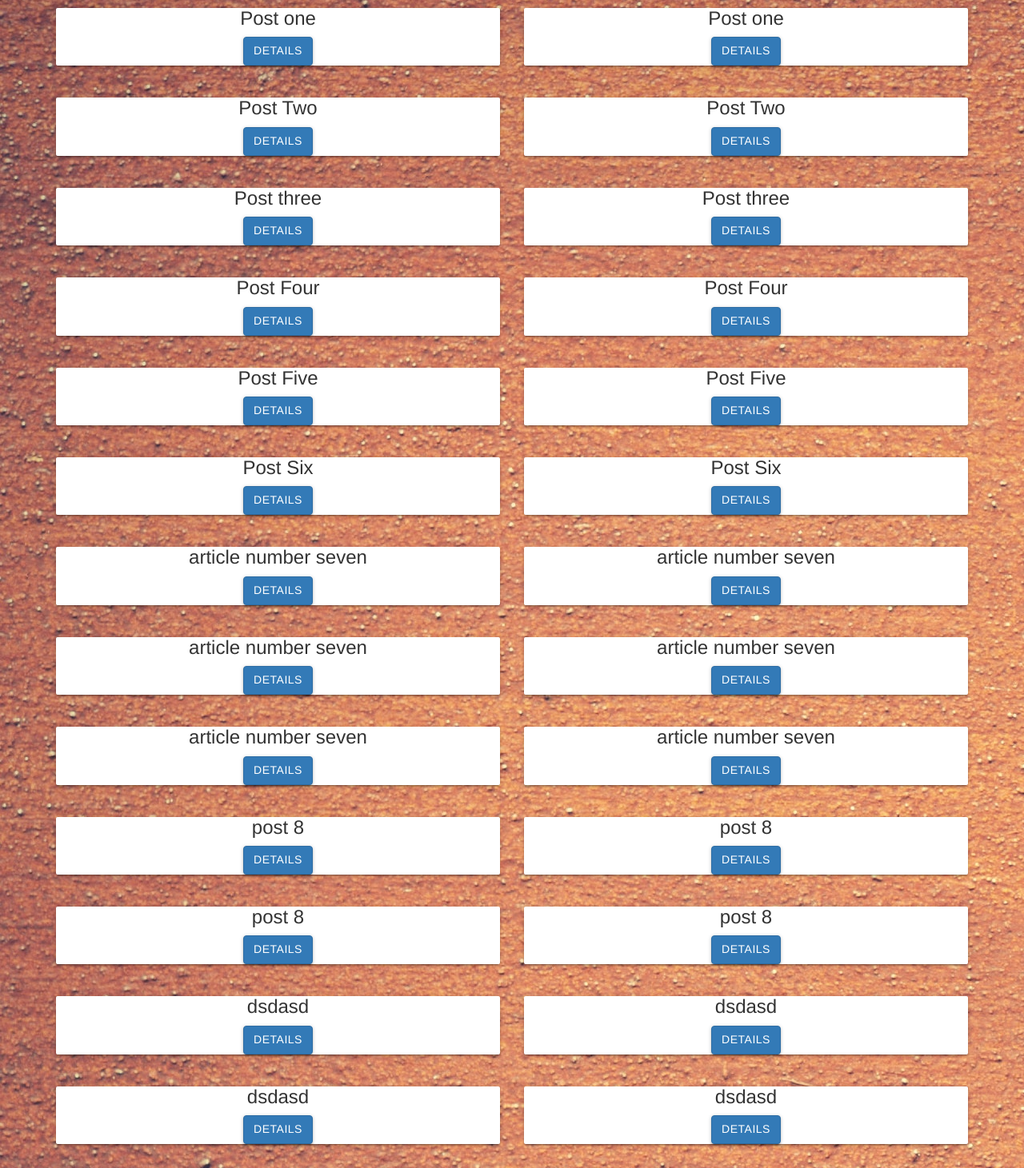
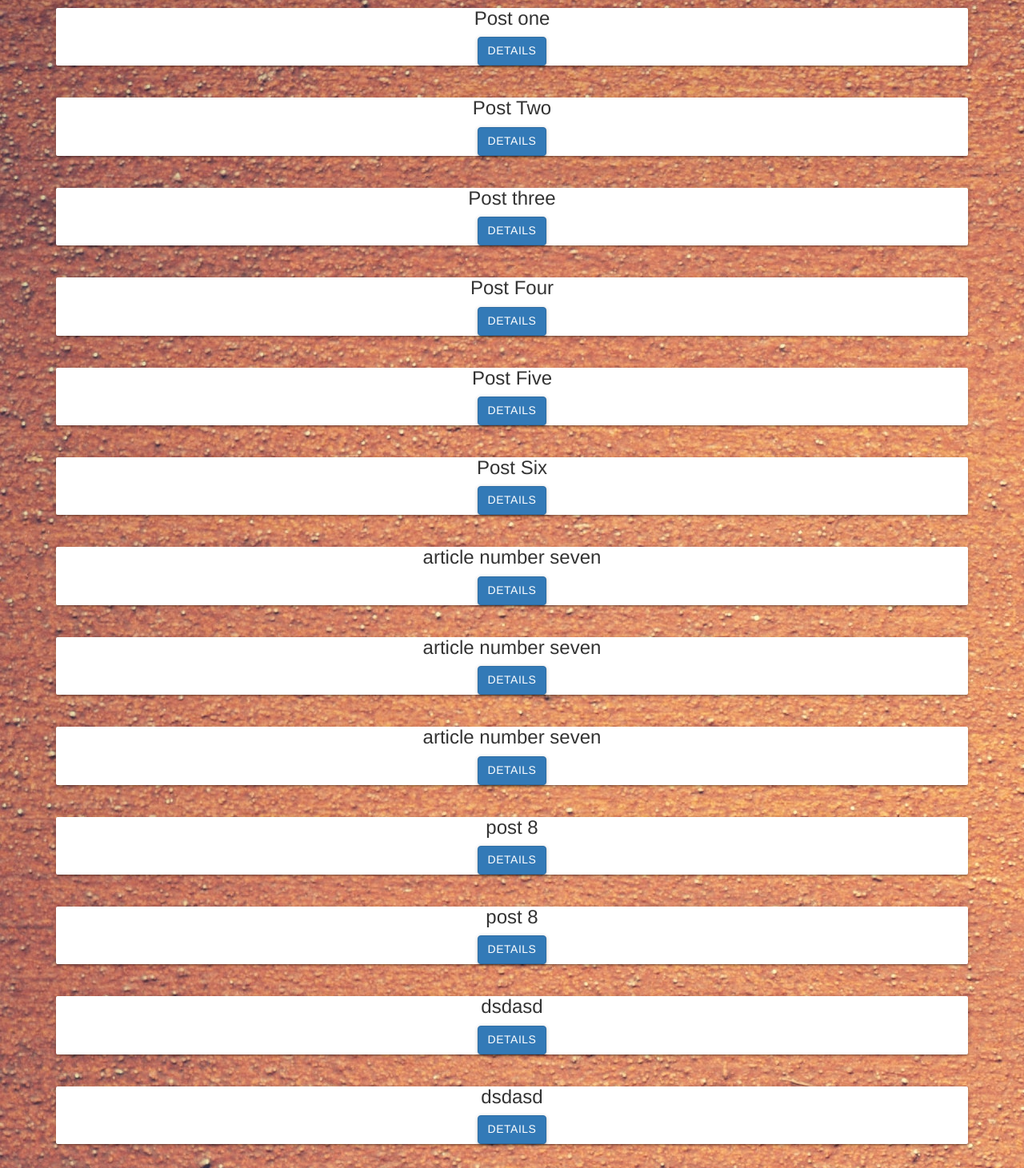
Before and after one commit to Apurvakulkarni06/Blog_application, a Django app: page /blog/ in a window 1280 px wide. Shown: the part 84-1545 px from the top of the page at 80% size. Run offline with Django 3.2, Linux system fonts and the light colour scheme; data comes from the database, SQL or seed files in the repository; some libraries are stand-ins or nearby versions.

Commit message:
changed listing look

```diff
--- a/blog/templates/blog/index.html
+++ b/blog/templates/blog/index.html
@@ -5,7 +5,7 @@
 
     {% for index in post %}
         <div class="row">
-            <div class="col-sm-6">
+            <div class="col-sm-12">
                 <div class="card text-center">
                     <div class="card-body">
                         <h5 class="card-title">{{ index.title }}</h5>
@@ -13,14 +13,7 @@
                     </div>
                 </div>
              </div>
-            <div class="col-sm-6">
-                <div class="card text-center">
-                    <div class="card-body">
-                        <h5 class="card-title">{{ index.title }}</h5>
-                        <a href="/blog/details/{{ index.id }}" class="btn btn-primary">Details</a>
-                    </div>
-                </div>
-            </div>
+
         </div>
 
         {% endfor %}
```
